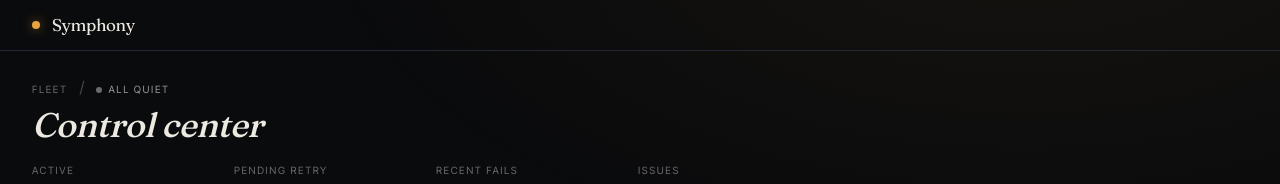
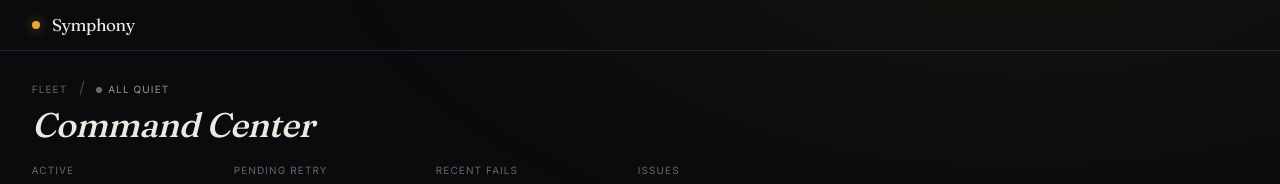
Before and after one commit to anantjain-xyz/symphony-ts, a Next.js app in the folder apps/dashboard/: page / in a window 1280 px wide. Shown: the top 184 px of the page. Built offline with nearby package versions, Linux system fonts and the light colour scheme; no server answers; the database is empty.

Commit message:
Change home page heading to Command Center

```diff
--- a/apps/dashboard/src/app/page.tsx
+++ b/apps/dashboard/src/app/page.tsx
@@ -55,7 +55,7 @@ export default async function FleetPage() {
           <FleetStateBadge allQuiet={allQuiet} runningCount={runningRows.length} />
         </div>
         <h1 className="font-display text-[34px] leading-[1.08] text-ink-0 tracking-[-0.01em] font-medium italic">
-          Control center
+          Command Center
         </h1>
         <div className="mt-5 grid grid-cols-2 sm:grid-cols-4 gap-x-10 gap-y-4 max-w-3xl">
           <KpiBlock
```
